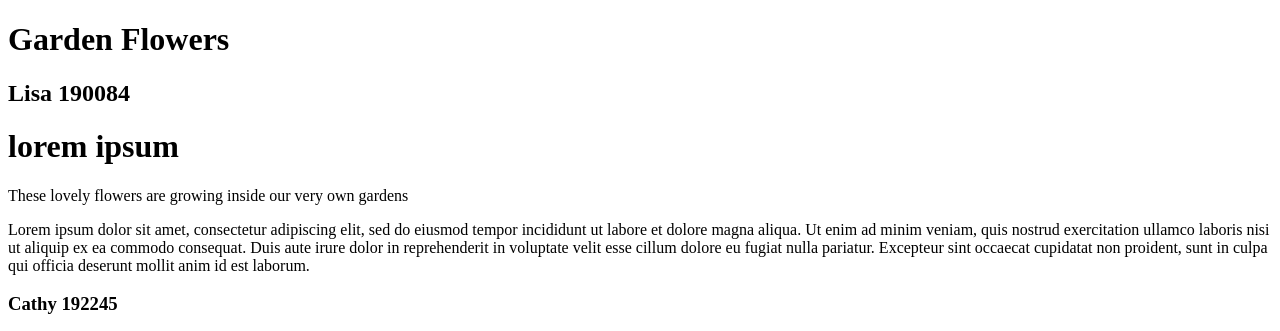
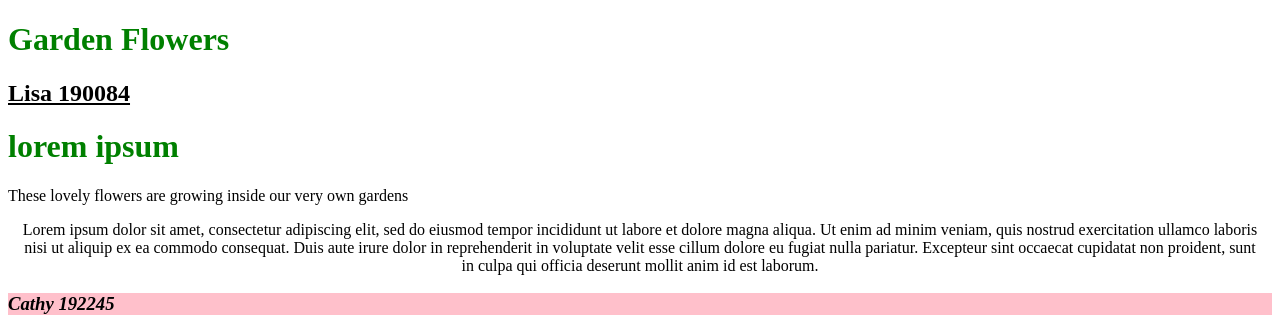
Before and after one commit to 190084/my-project, a plain HTML site: page index.html in a window 1280 px wide. Shown: the top 331 px of the page. Drawn offline with Linux system fonts and the light colour scheme; grey boxes are pictures that could not be loaded.

Commit message:
Update index.html

```diff
--- a/index.html
+++ b/index.html
@@ -3,7 +3,7 @@
 	<head>
 		<meta charset="utf-8">
 		<title>firstassignment</title>
-    <link href="css/styles.css.txt" rel="stylesheet" type="text/css">
+    <link href="css/styles.css" rel="stylesheet" type="text/css">
 	</head>
 	<body>
 <h1> Garden Flowers </h1>
```
